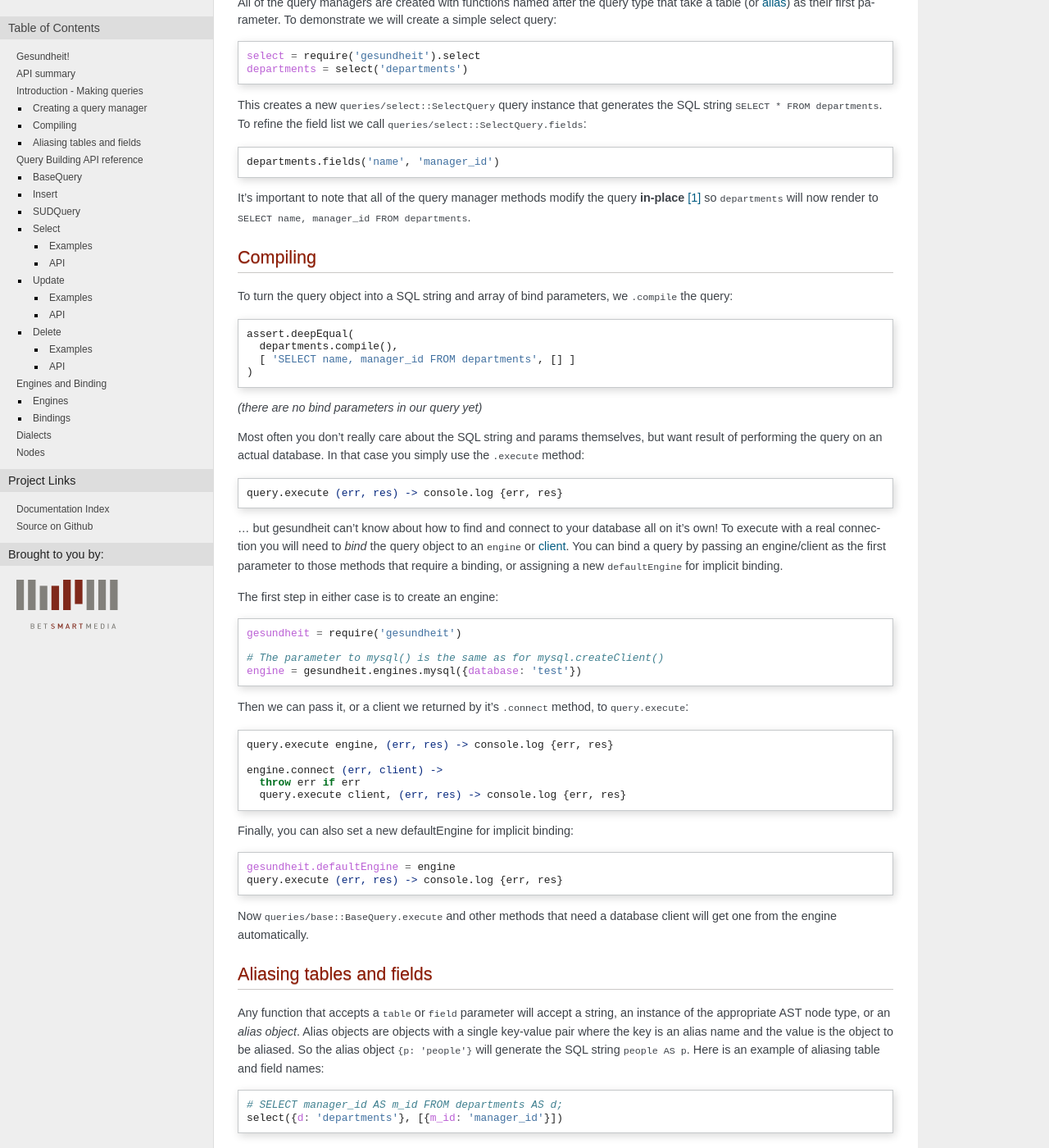
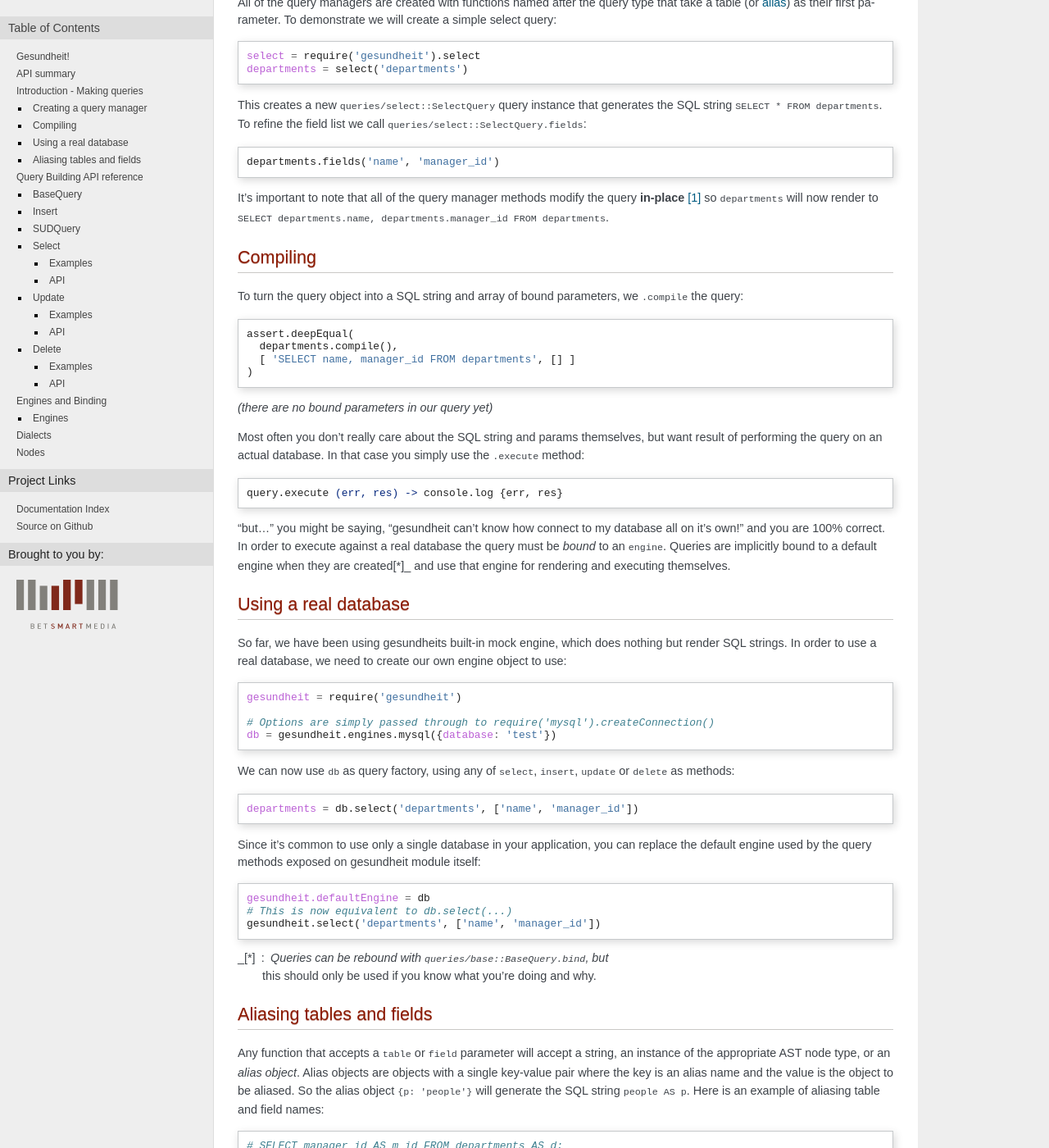
Before and after one commit to BetSmartMedia/gesundheit, a Sphinx documentation site: the page built from doc/index.rst, in a window 1280 px wide and 1400 px high, scrolled down 692 px. Shown: the whole window at 82% size. Built offline with Sphinx 7.4.7, drawn with Linux system fonts in a browser that asks for light colours; pages that are not in the unit, such as notebooks, are missing from menus; cross-references to code outside the pages are shown as plain code; some of the changed text lies outside the part shown.

Commit message:
Rewrite engine API and add transaction support. Closes #7

```diff
--- a/doc/index.rst
+++ b/doc/index.rst
@@ -49,13 +49,13 @@
   departments.fields('name', 'manager_id')
 
 It's important to note that all of the query manager methods modify the query
-**in-place** [#]_ so ``departments`` will now render to ``SELECT name,
-manager_id FROM departments``.
+**in-place** [#]_ so ``departments`` will now render to ``SELECT
+departments.name, departments.manager_id FROM departments``.
 
 Compiling
 ---------
 
-To turn the query object into a SQL string and array of bind parameters, we
+To turn the query object into a SQL string and array of bound parameters, we
 ``.compile`` the query::
 
   assert.deepEqual(
@@ -63,7 +63,7 @@
     [ 'SELECT name, manager_id FROM departments', [] ]
   )
 
-`(there are no bind parameters in our query yet)`
+`(there are no bound parameters in our query yet)`
 
 Most often you don't really care about the SQL string and params themselves, but
 want result of performing the query on an actual database. In that case you
@@ -71,37 +71,41 @@
 
   query.execute (err, res) -> console.log {err, res}
 
-... but gesundheit can't know about how to find and connect to your database
-all on it's own! To execute with a real connection you will need to `bind` the
-query object to an :mod:`engine <Engines>` or `client <Clients>`_. You can bind a
-query by passing an engine/client as the first parameter to those methods that
-require a binding, or assigning a new ``defaultEngine`` for implicit binding.
+"but..." you might be saying, "gesundheit can't know how connect to my database
+all on it's own!" and you are 100% correct. In order to execute against a real
+database the query must be `bound` to an :mod:`engine <Engines>`. Queries are
+implicitly bound to a default engine when they are created[*]_ and use that
+engine for rendering and executing themselves.
 
 .. _engine-usage-example:
 
-The first step in either case is to create an engine::
+Using a real database
+---------------------
+
+So far, we have been using gesundheits built-in mock engine, which does nothing
+but render SQL strings. In order to use a real database, we need to create our
+own engine object to use::
 
   gesundheit = require('gesundheit')
 
-  # The parameter to mysql() is the same as for mysql.createClient()
-  engine = gesundheit.engines.mysql({database: 'test'})
+  # Options are simply passed through to require('mysql').createConnection()
+  db = gesundheit.engines.mysql({database: 'test'})
 
-Then we can pass it, or a client we returned by it's ``.connect`` method,
-to ``query.execute``::
+We can now use ``db`` as query factory, using any of ``select``, ``insert``,
+``update`` or ``delete`` as methods::
 
-  query.execute engine, (err, res) -> console.log {err, res}
+  departments = db.select('departments', ['name', 'manager_id'])
 
-  engine.connect (err, client) ->
-    throw err if err
-    query.execute client, (err, res) -> console.log {err, res}
+Since it's common to use only a single database in your application, you can
+replace the default engine used by the query methods exposed on gesundheit
+module itself::
 
-Finally, you can also set a new defaultEngine for implicit binding::
+  gesundheit.defaultEngine = db
+  # This is now equivalent to db.select(...)
+  gesundheit.select('departments', ['name', 'manager_id'])
 
-  gesundheit.defaultEngine = engine
-  query.execute (err, res) -> console.log {err, res}
-
-Now :meth:`queries/base::BaseQuery.execute` and other methods that need a database
-client will get one from the engine automatically.
+_[*] : Queries can be rebound with :meth:`queries/base::BaseQuery.bind`, but
+  this should only be used if you know what you're doing and why.
 
 .. _using-aliases:
 
@@ -154,12 +158,12 @@
 Examples
 ^^^^^^^^
 
-Start a select query with :func:`queries/index::exports.select`::
+Start a select query with :func:`~queries/index::exports.select`::
 
     light_recliners = select('chairs', ['chair_type', 'size'])
       .where({chair_type: 'recliner', weight: {lt: 25}})
 
-Join another table with :meth:`queries/select::SelectQuery.join`::
+Join another table with :meth:`~queries/select::SelectQuery.join`::
 
     men_with_light_recliners = light_recliners.copy()
       .join("people", {
@@ -257,40 +261,12 @@
 
   **connect(callback)**
     Call ``callback(err, client)`` where `client` is an object with a ``query``
-    method that works the same as those of the pg and mysql driver clients. The
-    client must also have an ``.engine`` property that points back to the engine
-    instance that created it.
-
-  **stream([client,] query, cb)**
-    If client is not given, get one by calling connect. Then execute the query,
-    calling ``cb(err, row)`` for each row in the result.
-
-  **execute([client,] query, cb)**
-    If client is not given, get one by calling connect. Then execute the query,
-    calling ``cb(err, result)`` with the full query results.
+    method that works the same as those of the pg and mysql driver clients.
 
 Gesundheit exports factory functions for creating :func:`engines::postgres` and
 :func:`engines::mysql` engines:
 
 .. automodule:: engines
-
-Bindings
---------
-
-The render, compile, stream, and execute methods of
-:class:`queries/base::BaseQuery` all require an engine to do their work. Rather
-than requiring the engine to be passed to each of these methods, the query can
-be "bound" to an engine or client object.
-
-Queries are bound to such "bindable" objects in one of 3 ways:
-
-  1. Using :meth:`queries/base::BaseQuery.bind`.
-
-  2. A bindable object can be given as the first parameter to methods that require
-     the query to be bound (e.g.  :meth:`queries/base::BaseQuery.execute`).
-
-  3. If a method that requires a binding is called on an unbound query (and no
-     bindable is given) the value of ``gesundheit.defaultEngine`` will be used.
 
 Dialects
 ========
```
Also changed, not shown: 6 other files.
